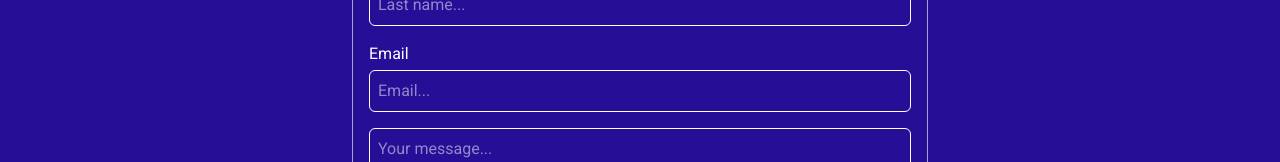
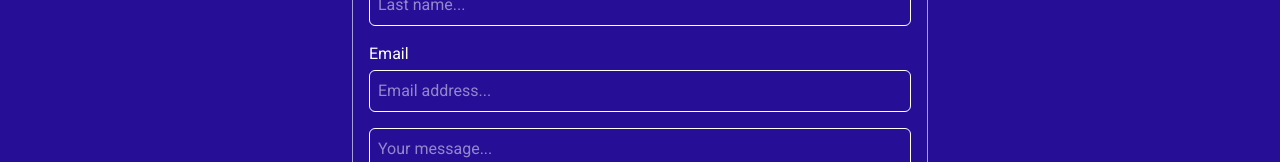
Before and after one commit to DannyHTML/Portfolio, a Vue app: page / in a window 1280 px wide. Shown: the part 3851-4013 px from the top of the page. Built offline with nearby package versions, Linux system fonts and the light colour scheme; no server answers.

Commit message:
Clearer placeholder text for email

```diff
--- a/src/components/EmailForm.vue
+++ b/src/components/EmailForm.vue
@@ -35,7 +35,7 @@
           id="email"
           v-model="email"
           class="w-full rounded-md border p-2"
-          placeholder="Email..."
+          placeholder="Email address..."
           type="email"
           name="email"
         />
```
